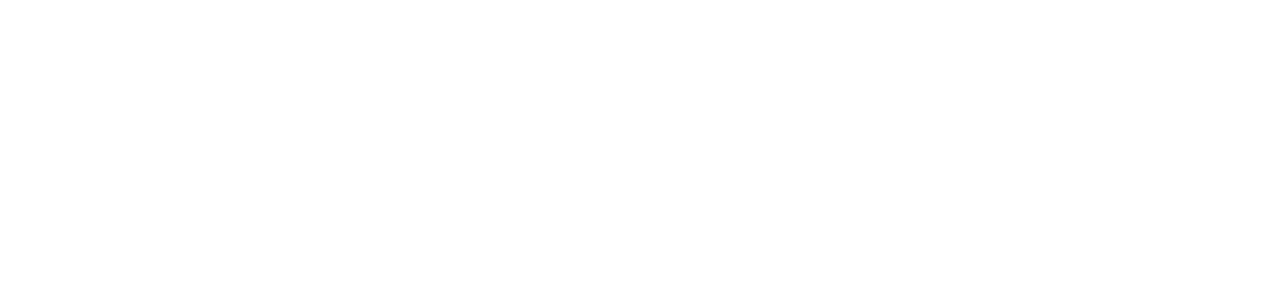
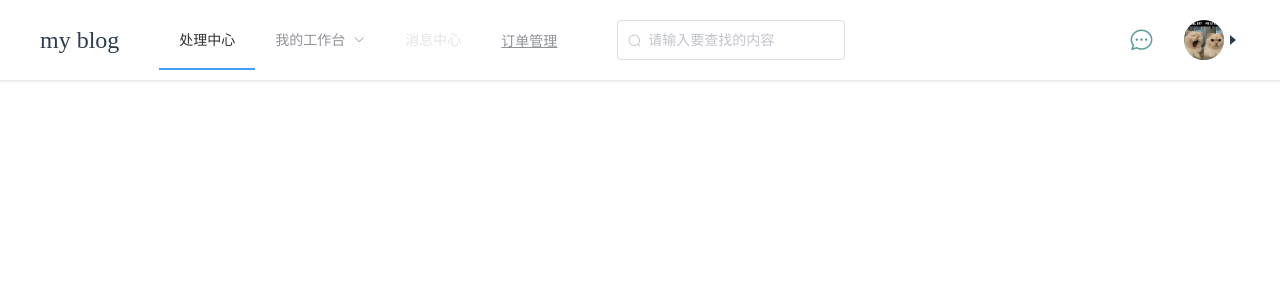
Before and after one commit to WaderWei/front-myblog, a Vue app: page / in a window 1280 px wide. Shown: the top 300 px of the page. Built offline with nearby package versions, Linux system fonts and the light colour scheme.

Commit message:
导航栏

```diff
--- a/src/App.vue
+++ b/src/App.vue
@@ -5,6 +5,9 @@
 </template>
 
 <style lang="less">
+body{
+  margin: 0;
+}
 #app {
   font-family: 'Avenir', Helvetica, Arial, sans-serif;
   -webkit-font-smoothing: antialiased;
--- /dev/null
+++ b/src/components/myAvatar.vue
@@ -0,0 +1,31 @@
+<template>
+  <div class="my-avatar">
+    <el-avatar class="head-img" icon="el-icon-user-solid" :src=headPath></el-avatar>
+    <i class="el-icon-caret-right"></i>
+  </div>
+</template>
+
+<script>
+import constantVar from '@/tools/constantVar.js'
+export default {
+  name: 'myAvatar',
+  data () {
+    return {
+      headPath: constantVar.headPath
+    }
+  }
+}
+</script>
+
+<style scoped>
+  .my-avatar{
+    display: flex;
+    flex-direction: row;
+    align-items: center;
+    cursor: pointer;
+    margin: 0 20px;
+  }
+  .my-avatar:hover{
+    color: #1b65d6;
+  }
+</style>
--- /dev/null
+++ b/src/components/myElMenu.vue
@@ -0,0 +1,44 @@
+<template>
+  <div>
+    <el-menu :default-active="activeIndex" class="el-menu-demo" mode="horizontal" @select="handleSelect">
+      <el-menu-item index="1">处理中心</el-menu-item>
+      <el-submenu index="2">
+        <template slot="title">我的工作台</template>
+        <el-menu-item index="2-1">选项1</el-menu-item>
+        <el-menu-item index="2-2">选项2</el-menu-item>
+        <el-menu-item index="2-3">选项3</el-menu-item>
+        <el-submenu index="2-4">
+          <template slot="title">选项4</template>
+          <el-menu-item index="2-4-1">选项1</el-menu-item>
+          <el-menu-item index="2-4-2">选项2</el-menu-item>
+          <el-menu-item index="2-4-3">选项3</el-menu-item>
+        </el-submenu>
+      </el-submenu>
+      <el-menu-item index="3" disabled>消息中心</el-menu-item>
+      <el-menu-item index="4"><a href="#" target="_blank">订单管理</a></el-menu-item>
+    </el-menu>
+    <div class="line"></div>
+  </div>
+</template>
+
+<script>
+export default {
+  name: 'myElMenu',
+  data () {
+    return {
+      activeIndex: '1'
+    }
+  },
+  methods: {
+    handleSelect (key, keyPath) {
+      console.log(key, keyPath)
+    }
+  }
+}
+</script>
+
+<style scoped>
+  .el-menu.el-menu--horizontal{
+    border-bottom: 0;
+  }
+</style>
--- /dev/null
+++ b/src/components/myLogo.vue
@@ -0,0 +1,18 @@
+<template>
+  <div class="blog-title">
+    <span>my blog</span>
+  </div>
+</template>
+
+<script>
+export default {
+  name: 'myLogo'
+}
+</script>
+
+<style scoped>
+  .blog-title{
+    font-size: x-large;
+    font-family: "Sitka Banner";
+  }
+</style>
--- /dev/null
+++ b/src/components/myMsg.vue
@@ -0,0 +1,37 @@
+<template>
+  <div class="msg-container">
+    <el-popover
+      placement="top-start"
+      width="160"
+      trigger="hover">
+      <div class="msg-list-div">
+        <el-link type="primary">消息中心</el-link>
+      </div>
+      <i slot="reference" class="el-icon-chat-dot-round"></i>
+    </el-popover>
+  </div>
+</template>
+
+<script>
+export default {
+  name: 'myMsg',
+  data () {
+    return {
+
+    }
+  }
+}
+</script>
+
+<style scoped>
+  .msg-container{
+    margin: 0 10px;
+  }
+  .msg-list-div{
+
+  }
+  .el-icon-chat-dot-round{
+    font-size: 25px !important;
+    color: cadetblue;
+  }
+</style>
--- /dev/null
+++ b/src/components/myNavMenu.vue
@@ -0,0 +1,101 @@
+<template>
+  <div>
+    <div class="allNav">
+      <div class="nav-left">
+        <!--title-->
+        <div class="logo">
+          <my-logo/>
+        </div>
+        <!--nav menu-->
+        <div>
+          <my-el-menu/>
+        </div>
+        <div class="search">
+          <el-input
+            @blur="searchBlur"
+            @focus="searchFocus"
+            placeholder="请输入要查找的内容"
+            v-model="searchKey">
+            <i slot="prefix" class="el-input__icon el-icon-search" :class="{ searchFocus:isFocus }"></i>
+          </el-input>
+        </div>
+      </div>
+      <div class="nav-center">
+
+      </div>
+      <div class="nav-right">
+        <my-msg/>
+        <my-avatar/>
+      </div>
+    </div>
+    <div class="line"></div>
+  </div>
+</template>
+
+<script>
+import myLogo from './myLogo'
+import myElMenu from './myElMenu'
+import myAvatar from './myAvatar.vue'
+import myMsg from './myMsg.vue'
+export default {
+  name: 'myNavMenu',
+  components: {
+    myElMenu,
+    myAvatar,
+    myMsg,
+    myLogo
+  },
+  data () {
+    return {
+      searchKey: '',
+      isFocus: false
+    }
+  },
+  methods: {
+    searchBlur () {
+      this.isFocus = false
+    },
+    searchFocus () {
+      this.isFocus = true
+    }
+  }
+}
+</script>
+
+<style scoped>
+  .allNav{
+    display: flex;
+    flex-direction: row;
+    justify-content: space-between;
+    align-items: center;
+    padding: 10px 20px;
+  }
+  .allNav > .nav-left{
+    display: flex;
+    flex-direction: row;
+    justify-content: flex-start;
+    align-items: center;
+  }
+  .allNav > .nav-left > .logo{
+    margin: 0 40px 0 20px;
+  }
+  .allNav > .nav-left > .search{
+    margin: 0 20px 0 40px;
+    cursor: pointer;
+  }
+  .allNav > .nav-right{
+
+  }
+  .allNav > .nav-right{
+    display: flex;
+    flex-direction: row;
+    justify-content: flex-end;
+    align-items: center;
+  }
+  .line{
+    border:1px solid #ebebeb;
+  }
+  .searchFocus{
+    color: #3487f1;
+  }
+</style>
--- /dev/null
+++ b/src/tools/constantVar.js
@@ -0,0 +1,7 @@
+
+/* 头像路径 */
+const headPath = require('@/assets/head.jpg')
+
+export default {
+  headPath
+}
--- a/src/views/index.vue
+++ b/src/views/index.vue
@@ -1,10 +1,16 @@
 <template>
-  <div></div>
+  <div>
+    <my-nav-menu></my-nav-menu>
+  </div>
 </template>
 
 <script>
+import myNavMenu from '@/components/myNavMenu'
 export default {
-  name: 'index'
+  name: 'index',
+  components: {
+    myNavMenu
+  }
 }
 </script>
 
```
Also changed, not shown: src/assets/head.jpg (added).
